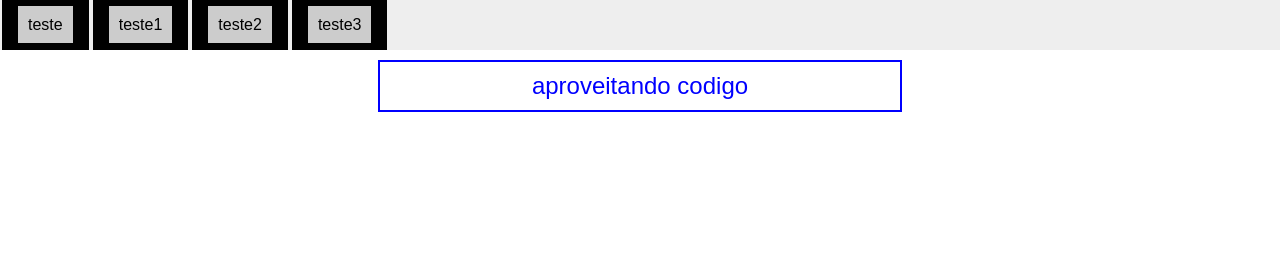
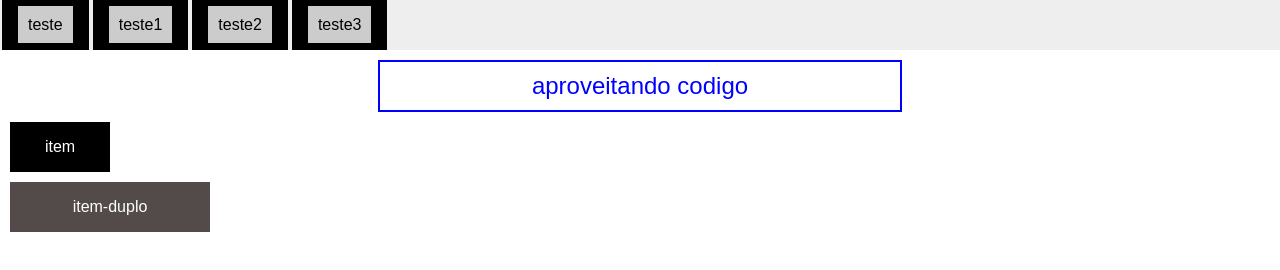
Before and after one commit to Antonio-Elias/SASS, a website: page index.html in a window 1280 px wide. Drawn offline with Linux system fonts and the light colour scheme.

Commit message:
Usando calculos

```diff
--- a/assets/css/style.css
+++ b/assets/css/style.css
@@ -1 +1 @@
-body{margin:0;padding:0;font-family:Arial,Helvetica,sans-serif}nav{background-color:#eee;height:50px;display:flex;align-items:center}nav ul{margin:0;padding:0;list-style:none;display:flex}nav ul li{margin:2px;border:1em solid #000}nav ul li a{background-color:#ccc;padding:10px;text-decoration:none;color:#000}.msg-sucesso,.msg-aviso,.msg-info{padding:10px;font-size:24px;border:2px solid #ccc;text-align:center;margin:auto;max-width:500px;margin-top:10px}.msg-info{border-color:blue;color:blue}.msg-aviso{border-color:red;color:red}.msg-sucesso{border-color:lime;color:lime}
+body{margin:0;padding:0;font-family:Arial,Helvetica,sans-serif}nav{background-color:#eee;height:50px;display:flex;align-items:center}nav ul{margin:0;padding:0;list-style:none;display:flex}nav ul li{margin:2px;border:1em solid #000}nav ul li a{background-color:#ccc;padding:10px;text-decoration:none;color:#000}.msg-sucesso,.msg-aviso,.msg-info{padding:10px;font-size:24px;border:2px solid #ccc;text-align:center;margin:auto;max-width:500px;margin-top:10px}.msg-info{border-color:blue;color:blue}.msg-aviso{border-color:red;color:red}.msg-sucesso{border-color:lime;color:lime}.item-duplo,.item{color:#fff;margin:10px;display:flex;align-items:center;justify-content:center;height:50px}.item{background-color:#000;width:100px}.item-duplo{background-color:#534a4a;width:200px}
--- a/assets/sass/base.scss
+++ b/assets/sass/base.scss
@@ -65,3 +65,27 @@ nav{
     border-color: #0f0;
     color: #0f0;
 }
+
+// efetuando calculo ex
+
+%calculo{
+    color: #fff;
+    margin: 10px;
+    display: flex;
+    align-items: center;
+    justify-content: center;
+    height: 50px;
+}
+
+$item-width: 100px;
+
+.item{
+    @extend %calculo;
+    background-color: rgb(0, 0, 0);
+    width: $item-width;
+}
+.item-duplo{
+    @extend %calculo;
+    background-color: rgb(83, 74, 74);
+    width: $item-width * 2;
+}
--- a/index.html
+++ b/index.html
@@ -19,5 +19,12 @@
     <div class="msg-info">
         aproveitando codigo
     </div>
+
+    <div class="item">
+        item
+    </div>
+    <div class="item-duplo">
+        item-duplo
+    </div>
 </body>
 </html>
```
Also changed, not shown: 1 other file.
